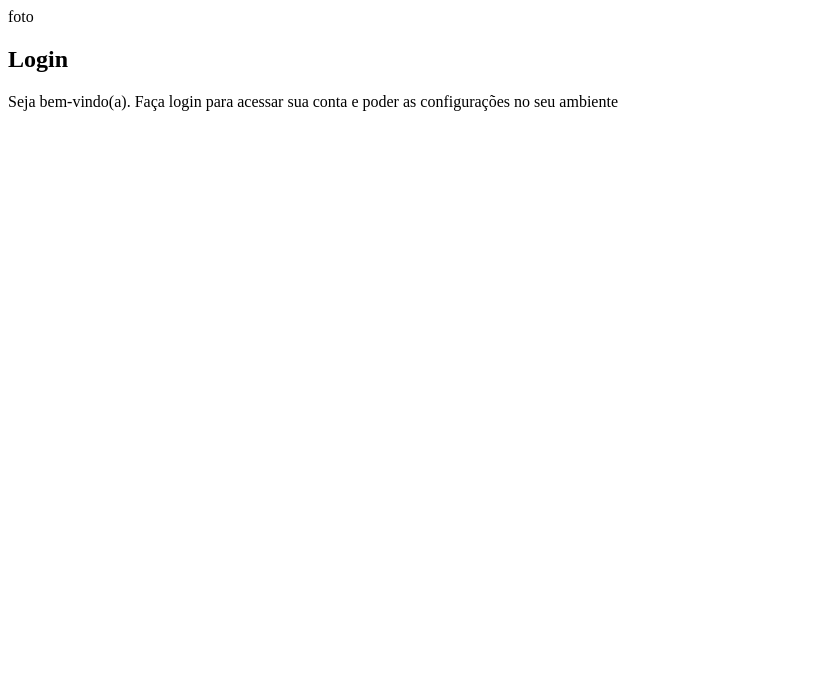
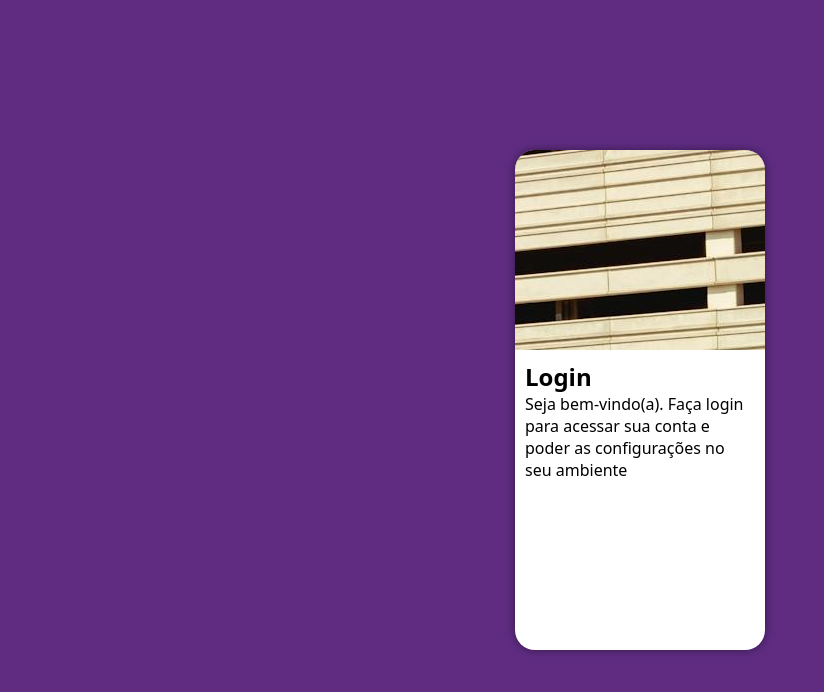
Before and after one commit to cassio-mendonca/projeto-login, a plain HTML site: page index.html in a window 1280 px wide. Shown: the whole page, without its empty margins (0-824 px from the left). Drawn offline with Linux system fonts and the light colour scheme.

Commit message:
atualizei o github

```diff
--- a/estilos/style.css
+++ b/estilos/style.css
@@ -5,3 +5,41 @@ Paleta de CORES
 verde: 49a09d
 azul: #5f2c82
 */
+*{
+font-family: system-ui, -apple-system, BlinkMacSystemFont, 'Segoe UI', Roboto, Oxygen, Ubuntu, Cantarell, 'Open Sans', 'Helvetica Neue', sans-serif ;
+padding: 0px;
+margin: 0px;
+box-sizing: border-box;
+}
+body, html {
+    background-color: #5f2c82 ;
+    height: 100vh;
+    width: 100vw;
+}
+main {
+    height: 100vh;
+    width: 100vw;
+}
+section.login {
+    position: absolute;
+    top: 50%;
+    left: 50%;
+    transform: translate(-50%, -50%);
+    overflow: hidden;
+
+    background-color: white;
+    width: 250px;
+    height: 500px;
+    border-radius: 20px;
+    box-shadow: 0px 0px 10px rgba(0, 0, 0, 0.45);
+}
+section.login > div.imagem {
+    background: #5f2c82 url(../imagens/predio.jpg) no-repeat;
+    height: 200px;
+    background-position: right bottom;
+    display: block;
+}
+section.login > div.formulario {
+    padding: 10px;
+    display: block;
+}
--- a/index.html
+++ b/index.html
@@ -10,7 +10,7 @@
     <main>
         <section class="login ">
         <div class="imagem">
-            foto
+
         </div>
         <div class="formulario">
             <h1>Login</h1>
```
